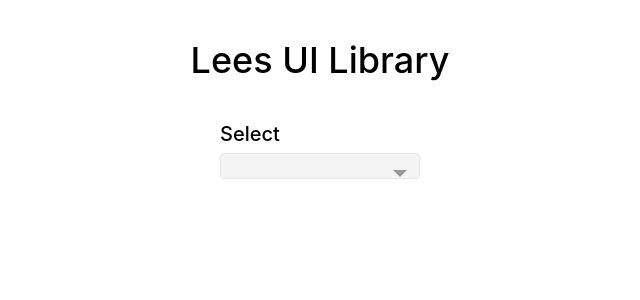
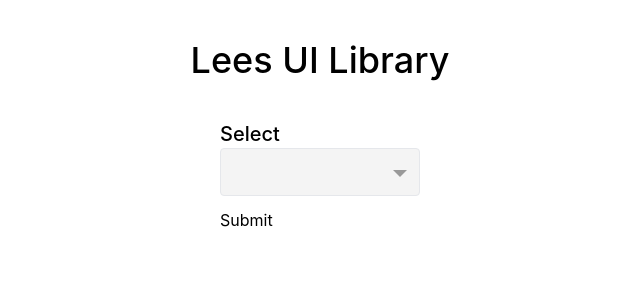
Before and after one commit to elast-ui-lab/elast-ui, a React (Create React App) app in the folder lees-ui/: page / in a window 1280 px wide. Shown: the top 300 px of the page, without its empty margins (320-960 px from the left). Built offline with nearby package versions, Linux system fonts and the light colour scheme.

Commit message:
Feat: submit 이벤트 발생 시, required를 만족하는지 확인하고 표시하는 기능 추가

```diff
--- a/lees-ui/src/App.tsx
+++ b/lees-ui/src/App.tsx
@@ -15,8 +15,13 @@ function App() {
       <h1 className="text-4xl font-medium my-10">Lees UI Library</h1>
       <div className="w-[200px]">
         <h3 className="text-xl font-medium">Select</h3>
-        <Select className="mb-3">
-          <Select.Trigger className="hover:bg-[white] focus:bg-[white] hover:text-[black] focus:text-[black] bg-[#f4f4f4] text-[black] rounded border py-3 px-4">
+        <form action="">
+          <Select
+            // value="Eunhyeok Lee"
+            className="mb-3"
+            required
+          >
+            <Select.Trigger className="hover:bg-[white] focus:bg-[white] hover:text-[black] focus:text-[black] bg-[#f4f4f4] text-[black] rounded border py-3 px-4 h-[3rem]">
               <Arrow />
             </Select.Trigger>
             <Select.OptionWrapper className="bg-[white] text-[black] rounded border z-50">
@@ -30,7 +35,10 @@ function App() {
                 </Select.Option>
               ))}
             </Select.OptionWrapper>
+            <Select.Error>필수 입력값입니다.</Select.Error>
           </Select>
+          <button type="submit">Submit</button>
+        </form>
       </div>
     </div>
   );
--- a/lees-ui/src/components/select/select.tsx
+++ b/lees-ui/src/components/select/select.tsx
@@ -10,6 +10,7 @@ import styled from "styled-components";
 type DataType = any;
 
 type SelectContextType = {
+  validity: boolean;
   open: boolean;
   onChange: (id: unknown) => void;
   selectedValue: DataType;
@@ -17,6 +18,7 @@ type SelectContextType = {
   setOpen: React.Dispatch<React.SetStateAction<boolean>>;
   setSelectedValue: React.Dispatch<React.SetStateAction<DataType>>;
   setSelectedLabel: React.Dispatch<React.SetStateAction<DataType>>;
+  required?: boolean;
 };
 
 type SelectProps = {
@@ -52,8 +54,25 @@ export const Select = ({
   required,
 }: SelectProps) => {
   const [open, setOpen] = useState<boolean>(false);
-  const [selectedValue, setSelectedValue] = useState<DataType>(value);
+  const [selectedValue, setSelectedValue] = useState<DataType>(value || "");
   const [selectedLabel, setSelectedLabel] = useState<DataType>();
+  const [validity, setValidity] = useState<boolean>(false);
+  const selectRef = useRef<HTMLInputElement>(null);
+
+  const validateRequiredField = (e: Event) => {
+    // required가 true인 경우, submit시 이를 만족하는지 검사
+    e.preventDefault();
+    if (required && selectedValue === "") setValidity(true);
+    else setValidity(false);
+  };
+
+  useEffect(() => {
+    if (selectRef.current) {
+      const form = selectRef.current.closest("form");
+      form?.addEventListener("submit", validateRequiredField);
+      return () => form?.removeEventListener("submit", validateRequiredField);
+    }
+  }, [selectedValue]);
 
   return (
     <SelectContext.Provider
@@ -65,17 +84,25 @@ export const Select = ({
         selectedLabel,
         setSelectedValue,
         setSelectedLabel,
+        validity,
+        required,
       }}
     >
       <SelectBoxWrapper id={id} className={className}>
         {children}
       </SelectBoxWrapper>
+      <input
+        type="hidden"
+        ref={selectRef}
+        value={selectedValue}
+        required={required}
+      />
     </SelectContext.Provider>
   );
 };
 
 const Trigger = ({ className, id, children }: DefaultProps) => {
-  const ref = useRef<any>();
+  const ref = useRef<HTMLDivElement>(null);
   const { selectedLabel, open, setOpen } = useContext(
     SelectContext
   ) as SelectContextType;
@@ -97,7 +124,6 @@ const Trigger = ({ className, id, children }: DefaultProps) => {
         onClick={() => {
           setOpen(!open);
         }}
-        // required={required}
       >
         {selectedLabel}
         {children}
@@ -147,6 +173,7 @@ const Option = ({ value, children, ...props }: OptionProps) => {
 
   const onClickOption = () => {
     setSelectedValue(value);
+    console.log(value);
     onChange && onChange(value);
     setOpen(false);
   };
@@ -158,16 +185,22 @@ const Option = ({ value, children, ...props }: OptionProps) => {
   );
 };
 
+const Error = ({ children }: { children: React.ReactNode }) => {
+  const { validity } = useContext(SelectContext) as SelectContextType;
+  return <>{validity && <ErrorMessage>{children}</ErrorMessage>}</>;
+};
+
 Select.Trigger = Trigger;
 Select.OptionWrapper = OptionWrapper;
 Select.Option = Option;
+Select.Error = Error;
 
 const SelectBoxWrapper = styled.div`
   position: relative;
   padding: 0;
   cursor: pointer;
 `;
-const SelectBox = styled.button<{ open: boolean }>`
+const SelectBox = styled.div<{ open: boolean }>`
   width: 100%;
   outline: none;
   cursor: pointer;
@@ -187,3 +220,5 @@ const SelectOptionWrapper = styled.div<{ open: boolean }>`
 const SelectOption = styled.p`
   position: relative;
 `;
+
+const ErrorMessage = styled.p``;
```
Lines whose indentation alone changed are shown as unchanged.
